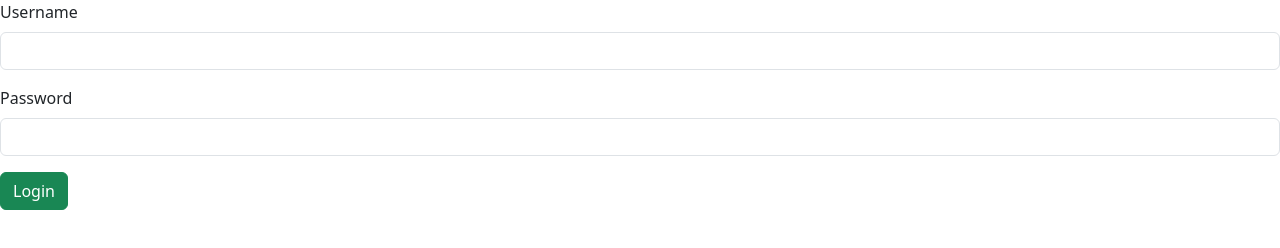
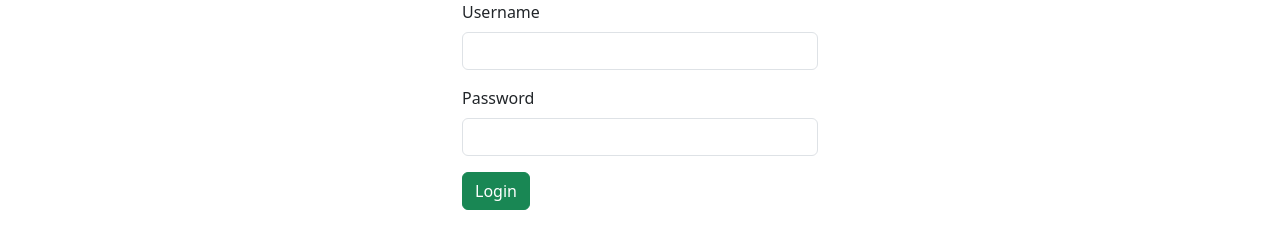
Before and after one commit to FawziElZein/RegisterLoginPage, a plain HTML site: page index.html in a window 1280 px wide. Drawn offline with Linux system fonts and the light colour scheme.

Commit message:
adding horizontal offset to login form

```diff
--- a/index.html
+++ b/index.html
@@ -10,6 +10,9 @@
 </head>
 
 <body>
+    <section class="container">
+        <div class="row">
+            <div class="col-md-4 offset-md-4">
     <form action="" method="POST" class="validated-form" novalidate>
         <div class="mb-3">
             <label class="form-label" for="username">Username</label>
@@ -25,10 +28,12 @@
                 Please add password
             </div>
         </div>
-        <button class="btn btn-success">Login</div>
+        <button class="btn btn-success">Login</button>
             <script src="assets/js/bootstrap.bundle.min.js" type="text/javascript"></script>
             <script src="assets/js/validateForms.js"></script>
-
+        </div>
+        </div>
+        </section>
 </body>
 
 </html>
```
